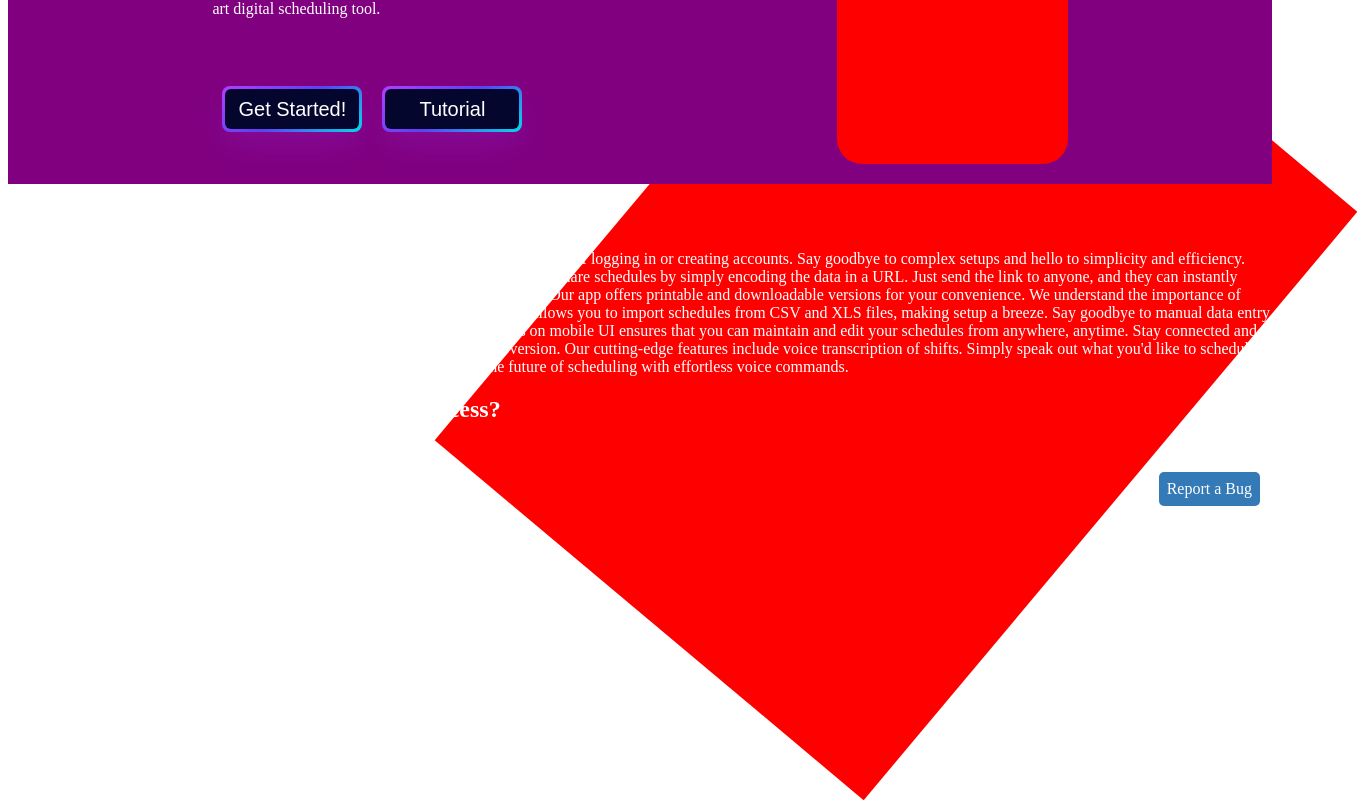
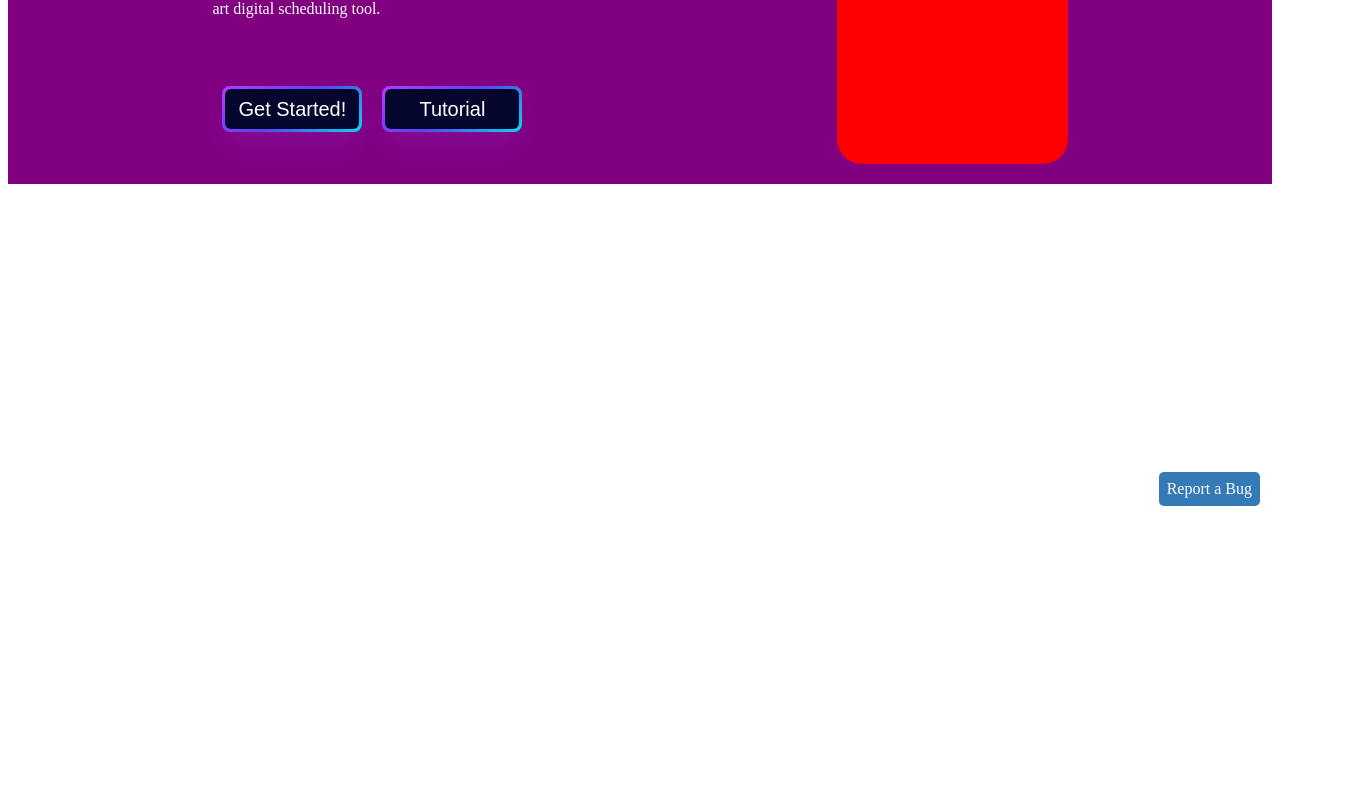
Before and after one commit to Dalidorn/ShiftFlow, a SvelteKit app: page / in a window 1280 px wide. Shown: the part 274-1074 px from the top of the page, 1357 px wide, since content can reach past the window. After the commit the page ends 1017 px from the top, so only its background shows below. Built offline with nearby package versions, Linux system fonts and the light colour scheme.

Commit message:
landing page first pass

```diff
--- a/src/routes/+page.svelte
+++ b/src/routes/+page.svelte
@@ -1,6 +1,5 @@
 <script>
-	import Button from "../lib/Button.svelte";
-
+	import Button from '../lib/Button.svelte';
 </script>
 
 <div class="landingContainer">
@@ -13,54 +12,58 @@
 		</p>
 
 		<div class="btnContainer">
-			<Button label="Get Started!" onClick="window.location.href = '/edit';"/>
-			<Button label="Tutorial" onClick="window.location.href = '/edit:tutorial';"/>
+			<Button label="Get Started!" onClick="window.location.href = '/edit';" />
+			<Button label="Tutorial" onClick="window.location.href = '/edit:tutorial';" />
 		</div>
 	</div>
 
 	<div class="landingGraphic" />
 </div>
 
-<div>
+<div class="featuresBlock">
 	<h2>Unlock your flow!</h2>
+
+	<h3>No Logins or Accounts Required</h3>
 	<p>
-		Experience the convenience of managing your schedules effortlessly, without the hassle of
-		logging in or creating accounts. Say goodbye to complex setups and hello to simplicity and
-		efficiency. Sharing schedules has never been easier. With our demo version, you can effortlessly
-		share schedules by simply encoding the data in a URL. Just send the link to anyone, and they can
-		instantly view the schedule without any additional steps. Need a physical copy? No problem! Our
-		app offers printable and downloadable versions for your convenience. We understand the
-		importance of seamless integration with existing scheduling tools. That's why our demo version
-		allows you to import schedules from CSV and XLS files, making setup a breeze. Say goodbye to
-		manual data entry and save precious time. Experience the freedom of mobile scheduling. Our focus
-		on mobile UI ensures that you can maintain and edit your schedules from anywhere, anytime. Stay
-		connected and in control, even when you're on the go. Discover the power of AI in our demo
-		version. Our cutting-edge features include voice transcription of shifts. Simply speak out what
-		you'd like to schedule, and our AI-powered system will create a shift with those details.
-		Embrace the future of scheduling with effortless voice commands.
+		Dive right into scheduling without the need for time-consuming registrations or logins. It's
+		quick, easy, and hassle-free!
+	</p>
+
+	<h3>Effortless Data Import</h3>
+	<p>
+		We know that transitioning from other scheduling tools can be a daunting task. So say goodbye to
+		manual data entry! We've included CSV and XLS import functionality and created automatic imports
+		from some of the largest scheduling tools out there. Migrating your existing schedules to
+		ShiftFlow is a breeze, saving you valuable time and effort.
+	</p>
+
+	<h3>Mobile-Optimized UI</h3>
+	<p>
+		Experience the freedom of mobile scheduling. Our mobile-optimized user interface and intuitive
+		tools provide easy management of your schedules, no matter where you are. You can effortlessly
+		maintain and edit your schedules from anywhere, anytime. Stay connected and in control, even
+		when you're on the go.
+	</p>
+
+	<h3>AI-Powered Features</h3>
+	<p>
+		ShiftFlow incorporates artificial intelligence technology to enhance your scheduling experience.
+		Try out our voice transcription feature, where you can speak your scheduling details, and the
+		app will automatically create shifts based on your instructions. Even more AI tools to come!
+	</p>
+
+	<h3>Seamless Sharing</h3>
+	<p>
+		Sharing schedules has never been easier. Our demo version allows you to generate a unique URL
+		for your schedule, which you can effortlessly share with anyone. Simply send the link, and they
+		can instantly view your schedule.
 	</p>
 </div>
 
-<div>
-	<h2>Ready to revolutionize your scheduling process?</h2>
-	<h3>Interactive Walkthrough</h3>
-	<p>First time? Let our tutorial walk you through the steps!</p>
-</div>
-
-<div class="highlightSquare"></div>
-
 <style>
-
-	.highlightSquare {
-		background-color: red;
-		width: 60%;
-		height: 70%;
-		overflow: hidden;
-		position: absolute;
-		right: 0;
-		top: 40%;
-		rotate: 130deg;
-		z-index: -1;
+	.featuresBlock {
+		text-align: center;
+		width: 75vw;
 	}
 
 	.landingContent {
@@ -89,5 +92,4 @@
 		height: 32vw;
 		border-radius: 25px;
 	}
-
 </style>
```
